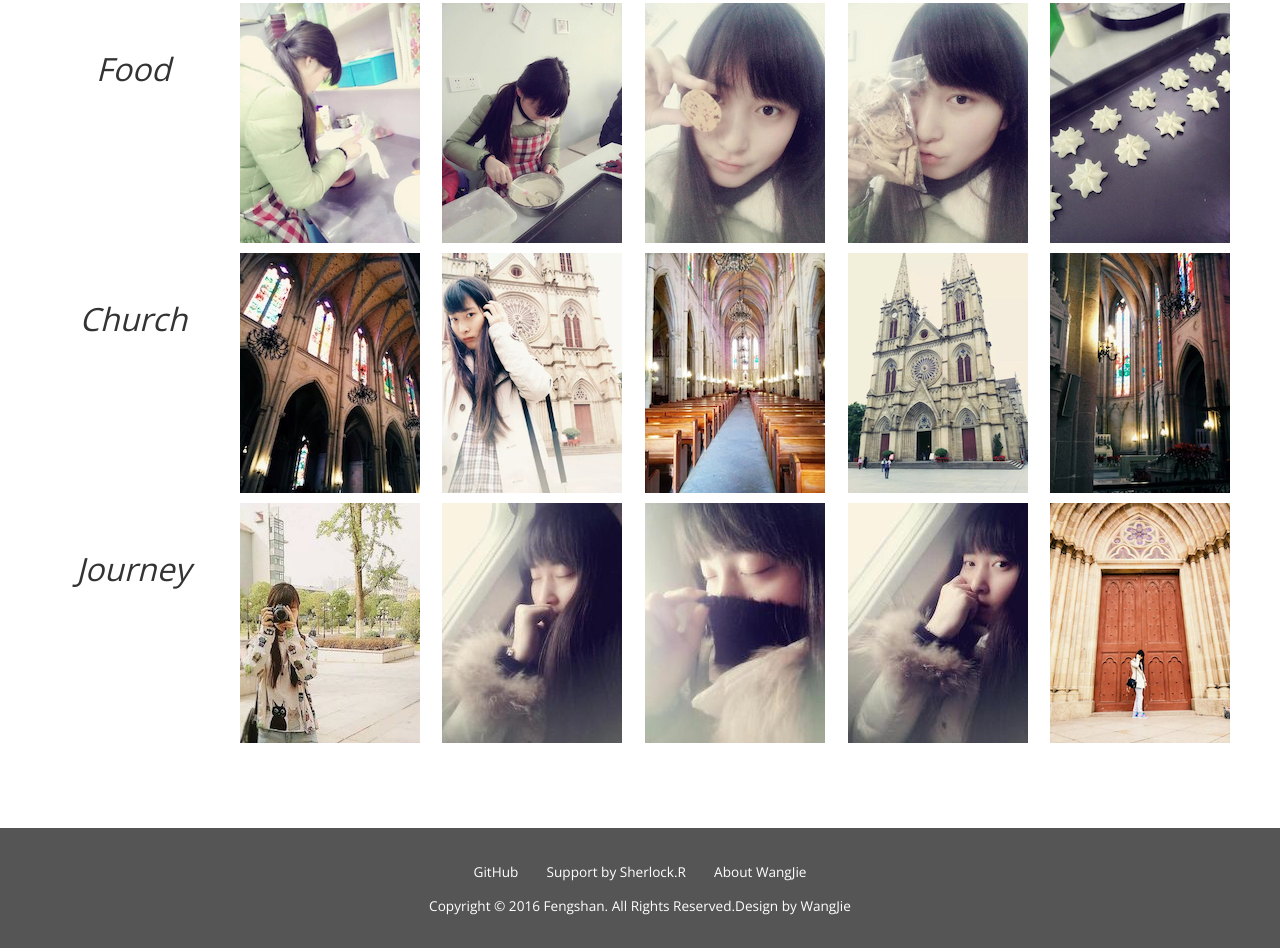
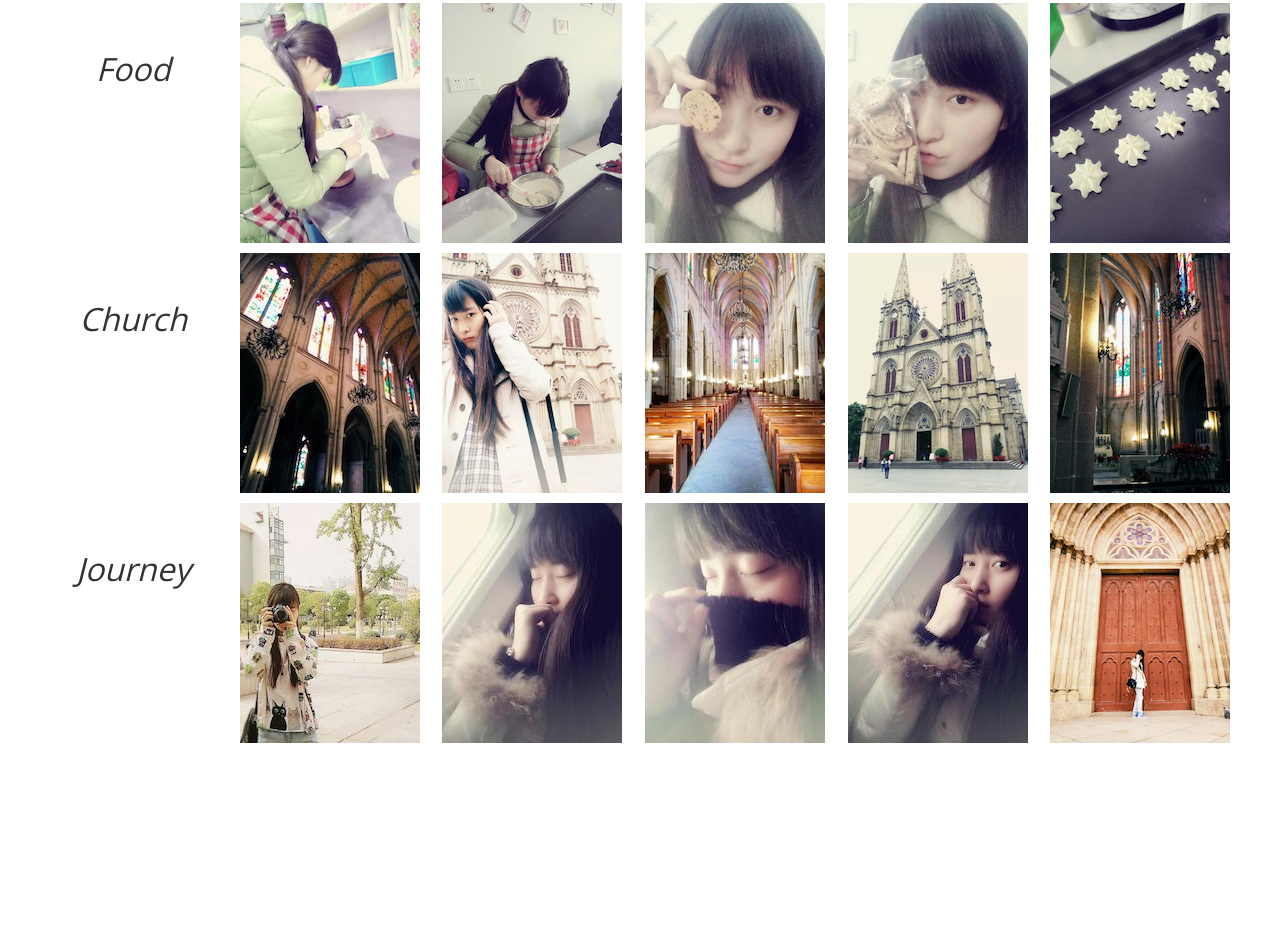
Before and after one commit to FancyBirthday/FancyBirthday.github.io, a plain HTML site: page index.html in a window 1280 px wide. Shown: the part 1087-2035 px from the top of the page. After the commit the page ends 1915 px from the top, so only its background shows below. Drawn offline with nearby package versions, Linux system fonts and the light colour scheme.

Commit message:
Update index.html

```diff
--- a/index.html
+++ b/index.html
@@ -121,18 +121,7 @@ License URL: http://creativecommons.org/licenses/by/3.0/
 
 
 
-	<div class="grid_3">
-	  <div class="container">
-	  	 <ul id="footer-links">
-			<li><a href="https://github.com/DrawBlack">GitHub</a></li>
 
-			<li><a href="http://weibo.com/5123868596/profile?rightmod=1&wvr=6&mod=personnumber&is_all=1">Support by Sherlock.R</a></li>
-			<li><a href="https://github.com/DrawBlack" target="_blank">About WangJie</a></li>
-
-         </ul>
-         <p>Copyright © 2016 Fengshan. All Rights Reserved.Design by <a>WangJie</a> </p>
-	  </div>
-	</div>
 
 
 </body>
```
